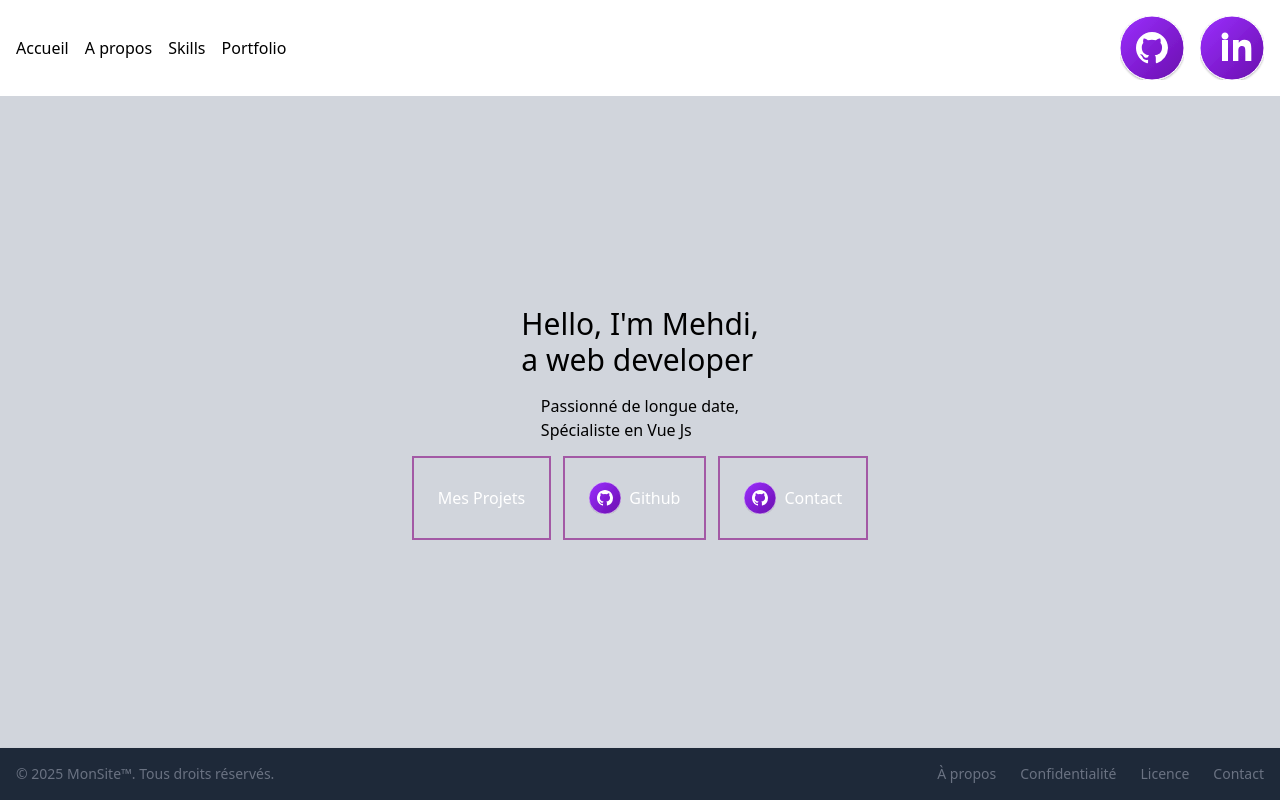
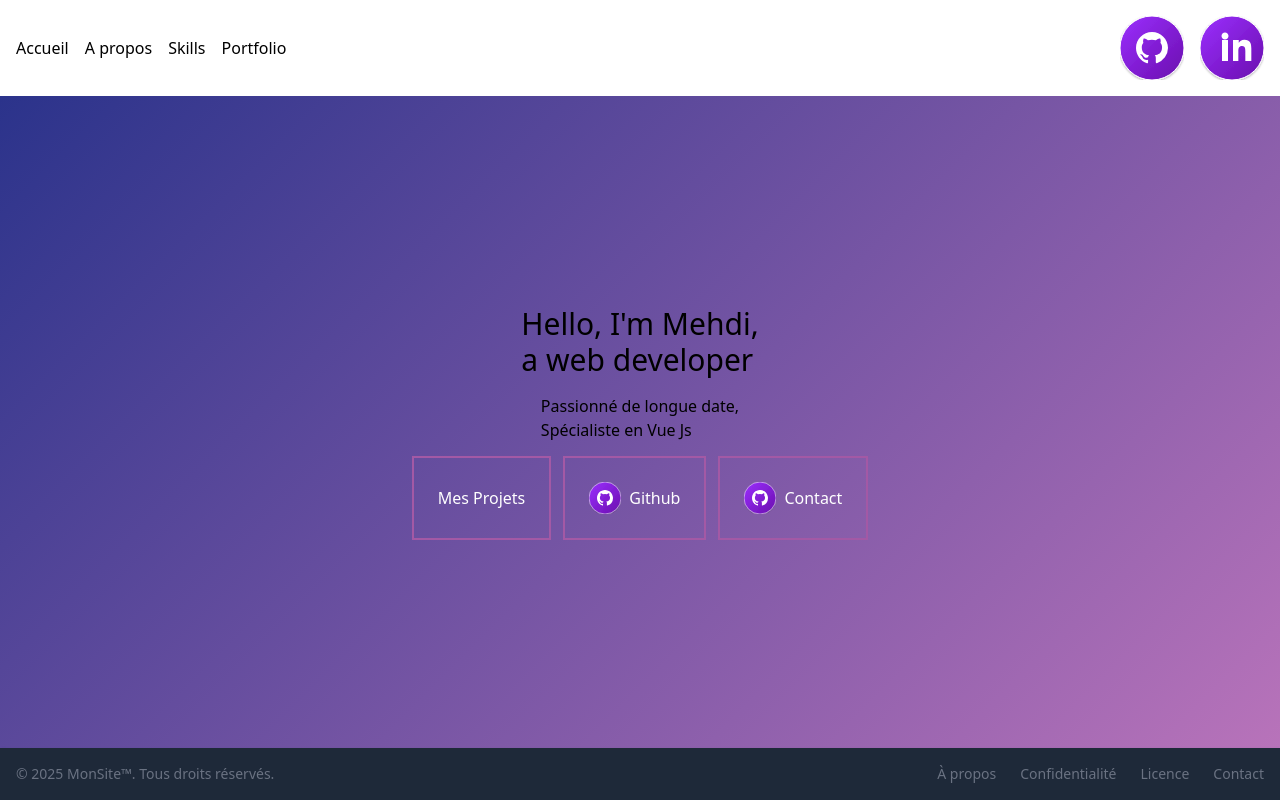
Before and after one commit to ReadyToDevNow/Portfolio, a Vue app: page / in a window 1280 px wide. Built offline with nearby package versions, Linux system fonts and the light colour scheme.

Commit message:
feat(design): background gradient

```diff
--- a/src/components/AboutPage.vue
+++ b/src/components/AboutPage.vue
@@ -41,7 +41,7 @@
 
 <script setup></script>
 
-<style>
+<style scoped>
 .button {
   background-color: rgba(0, 0, 255, 0.393);
   width: calc(var(--spacing) * 42);
@@ -52,4 +52,7 @@
   border: none;
   cursor: pointer;
 }
+main {
+  background: linear-gradient(135deg, #2b338b 0%, #b873ba 100%);
+}
 </style>
--- a/src/components/LandingPage.vue
+++ b/src/components/LandingPage.vue
@@ -114,4 +114,7 @@ h3 {
     display: none;
   }
 }
+main {
+  background: linear-gradient(135deg, #2b338b 0%, #b873ba 100%);
+}
 </style>
--- a/src/components/ProjectsPage.vue
+++ b/src/components/ProjectsPage.vue
@@ -50,6 +50,9 @@ import { projects } from '@/services/MyProjects'
 
 <style>
 .bg {
-  background-color: rgba(0, 0, 255, 0.393);
+  background-color: rgba(240, 240, 240, 0.393);
+}
+main {
+  background: linear-gradient(135deg, #2b338b 0%, #b873ba 100%);
 }
 </style>
--- a/src/components/SkillsPage.vue
+++ b/src/components/SkillsPage.vue
@@ -146,4 +146,7 @@ button:hover,
 button:focus {
   background-color: #2980b9;
 }
+main {
+  background: linear-gradient(135deg, #2b338b 0%, #b873ba 100%);
+}
 </style>
```
